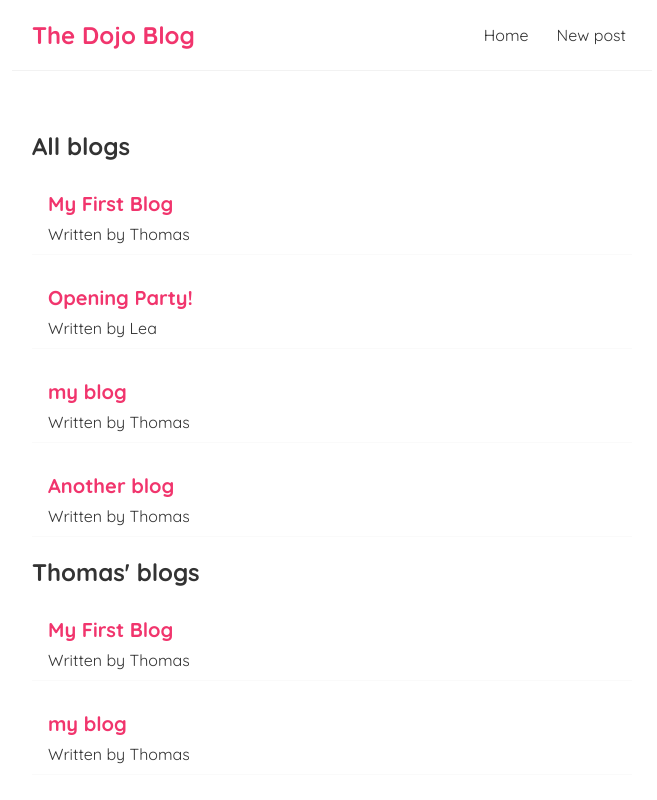
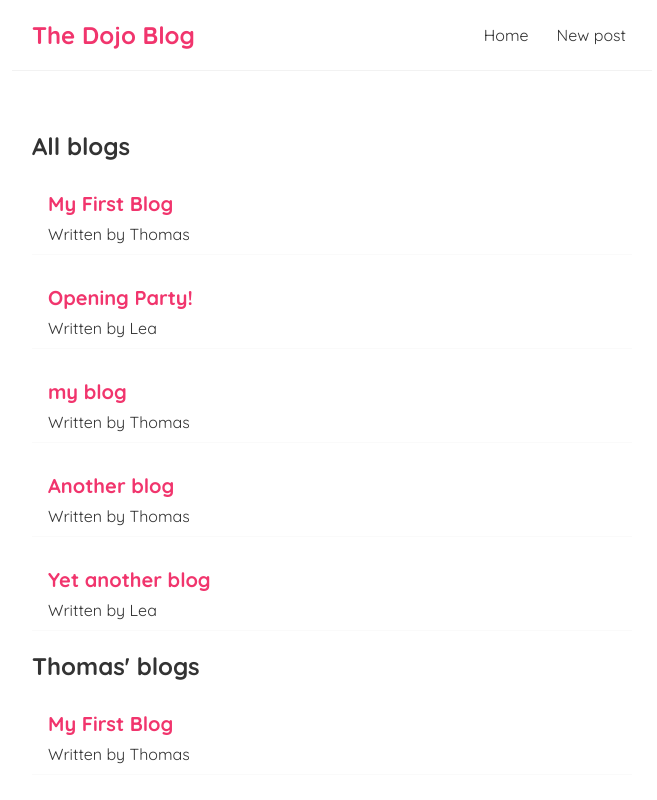
Before and after one commit to TinThomas/Dojo-blog, a React (Create React App) app: page / in a window 1280 px wide. Shown: the top 800 px of the page, without its empty margins (308-965 px from the left). Built offline with nearby package versions, Linux system fonts and the light colour scheme; data requests are answered from the project's data file.

Commit message:
Added navigation back to home page

```diff
--- a/data/db.json
+++ b/data/db.json
@@ -23,6 +23,12 @@
       "body": "also a blog",
       "author": "Thomas",
       "id": 4
+    },
+    {
+      "title": "Yet another blog",
+      "body": "This one is good",
+      "author": "Lea",
+      "id": 5
     }
   ]
 }
--- a/src/Create.js
+++ b/src/Create.js
@@ -1,10 +1,12 @@
 import { useState } from "react";
+import { Navigate, useNavigate } from "react-router-dom";
 
 const Create = () => {
   const [title, setTitle] = useState("");
   const [body, setBody] = useState("");
   const [author, setAuthor] = useState("Thomas");
   const [isPending, setIsPending] = useState(false)
+  const navigate = useNavigate();
 
   const handleSubmit = (e) =>{
     e.preventDefault();
@@ -20,6 +22,8 @@ const Create = () => {
       console.log("New blog added")
       setIsPending(false);
     })
+
+    navigate("/");
   }
 
   return (
```
